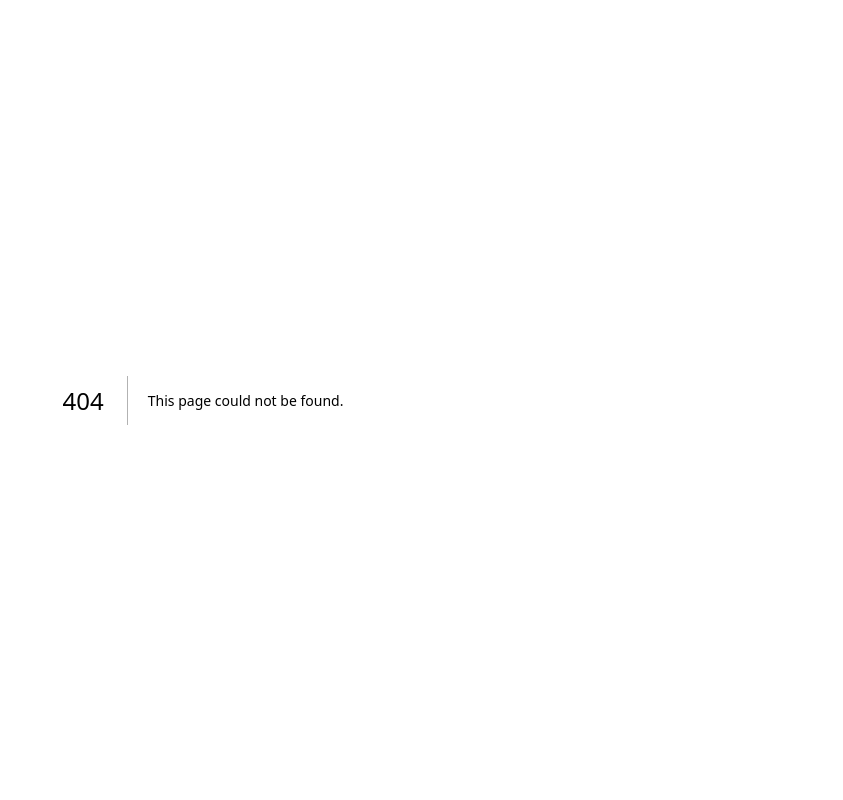
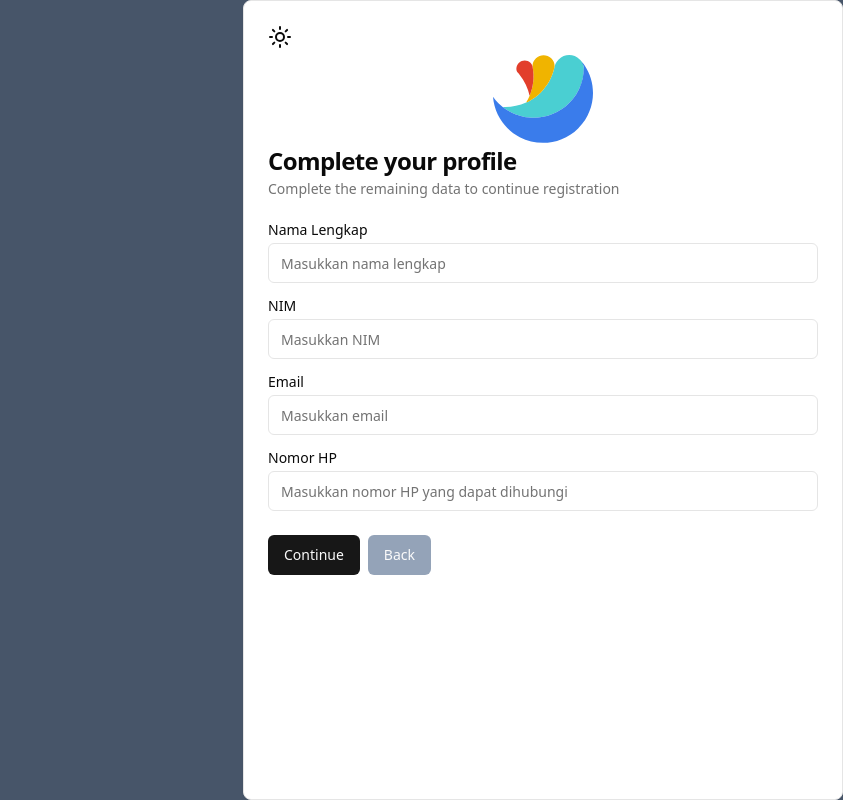
Before and after one commit to IS-HIMAFI-ITB/is-himafi23, a Next.js app: page /login/continue in a window 1280 px wide. Before the commit this address had no page. Shown: the whole page, without its empty margins (437-1280 px from the left). Built offline with nearby package versions, Linux system fonts and the light colour scheme.

Commit message:
Tambahan UI

```diff
--- /dev/null
+++ b/src/app/login/continue/page.tsx
@@ -0,0 +1,21 @@
+import Image from "next/image";
+import CompleteProfile from "@/components/CompleteProfile";
+import ThemeSwitch from "@/components/theme-switch";
+
+
+export default function Home() {
+  return (
+    <body className="bg-slate-600 h-full w-full bg-contain">
+        {/* Desktop Navigation */}
+            <div className="hidden h-screen md:flex flex-col justify-center items-end order-last">
+                <CompleteProfile className="w-[600px] h-screen"/>
+            </div>
+
+        {/* Mobile Navigation */}
+            <div className="md:hidden h-screen flex flex-col justify-center items-center">
+                 <CompleteProfile className="shrink"/>
+            </div>
+
+    </body>
+  )
+}
--- /dev/null
+++ b/src/components/CompleteProfile.tsx
@@ -0,0 +1,64 @@
+import * as React from "react"
+
+import {
+    Card,
+    CardContent,
+    CardDescription,
+    CardFooter,
+    CardHeader,
+    CardTitle,
+  } from "@/components/ui/card";
+import { Label } from '@/components/ui/label';
+import { Input } from '@/components/ui/input';
+import { Button } from '@/components/ui/button';
+import { twMerge } from "tailwind-merge";
+import Logo from "./Logo";
+import ThemeSwitch from "./theme-switch";
+
+interface CompleteProfileProps {
+  className?: string;
+}
+
+const CompleteProfile: React.FC<CompleteProfileProps> = ({
+  className
+}) => {
+    return (
+        <Card className={twMerge('flex-col', className)}>
+  <CardHeader>
+    <ThemeSwitch/>
+    <div className="flex justify-center items-center"><Logo/></div>
+    <CardTitle>Complete your profile</CardTitle>
+    <CardDescription>Complete the remaining data to continue registration</CardDescription>
+  </CardHeader>
+  <CardContent>
+    <form>
+      <div className='grid w-full items-center gap-4'>
+        <div className="flex flex-col space-y-1.5">
+              <Label htmlFor="name">Nama Lengkap</Label>
+              <Input id="name" placeholder="Masukkan nama lengkap" />
+        </div>
+        <div className="flex flex-col space-y-1.5">
+              <Label htmlFor="name">NIM</Label>
+              <Input id="name" placeholder="Masukkan NIM" />
+        </div>
+        <div className="flex flex-col space-y-1.5">
+              <Label htmlFor="name">Email</Label>
+              <Input id="name" placeholder="Masukkan email" />
+        </div>
+        <div className="flex flex-col space-y-1.5">
+              <Label htmlFor="name">Nomor HP</Label>
+              <Input id="name" placeholder="Masukkan nomor HP yang dapat dihubungi" />
+        </div>
+
+      </div>
+    </form>
+  </CardContent>
+  <CardFooter>
+    <Button>Continue</Button>
+    <Button className="ml-2 bg-slate-400 hover:bg-red-300">Back</Button>
+  </CardFooter>
+</Card>
+     );
+}
+
+export default CompleteProfile;
--- a/src/components/LoginCard.tsx
+++ b/src/components/LoginCard.tsx
@@ -14,6 +14,7 @@ import { Button } from '@/components/ui/button';
 import { twMerge } from "tailwind-merge";
 import GoogleImage from "./GoogleIcon";
 import Logo from "./Logo";
+import ThemeSwitch from "./theme-switch";
 
 interface LoginCardProps {
   className?: string;
@@ -25,6 +26,7 @@ const LoginCard: React.FC<LoginCardProps> = ({
     return (
         <Card className={twMerge('flex-col', className)}>
   <CardHeader>
+    <ThemeSwitch/>
     <div className="flex justify-center items-center"><Logo/></div>
     <CardTitle>Log in</CardTitle>
     <CardDescription>Log in with your account</CardDescription>
```
